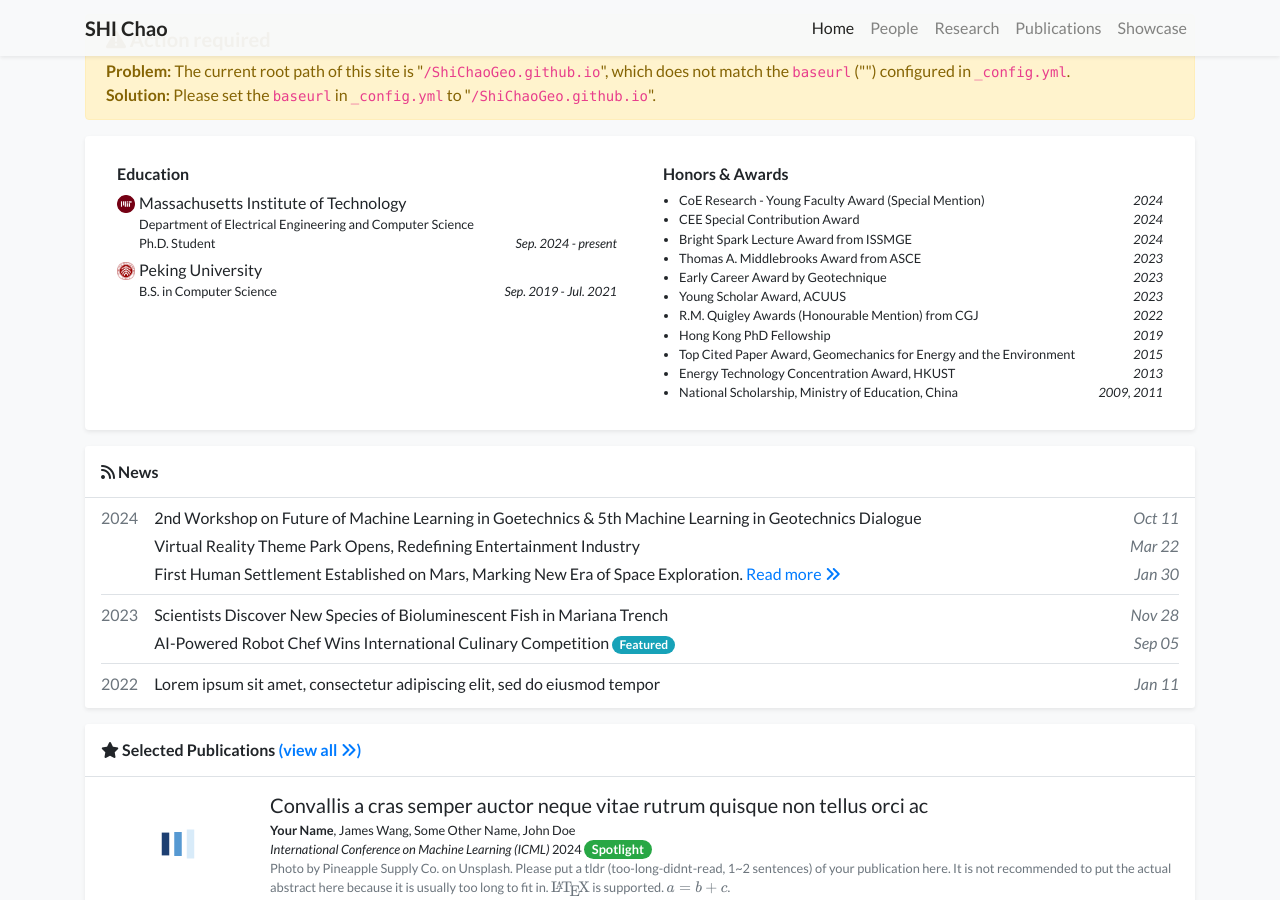
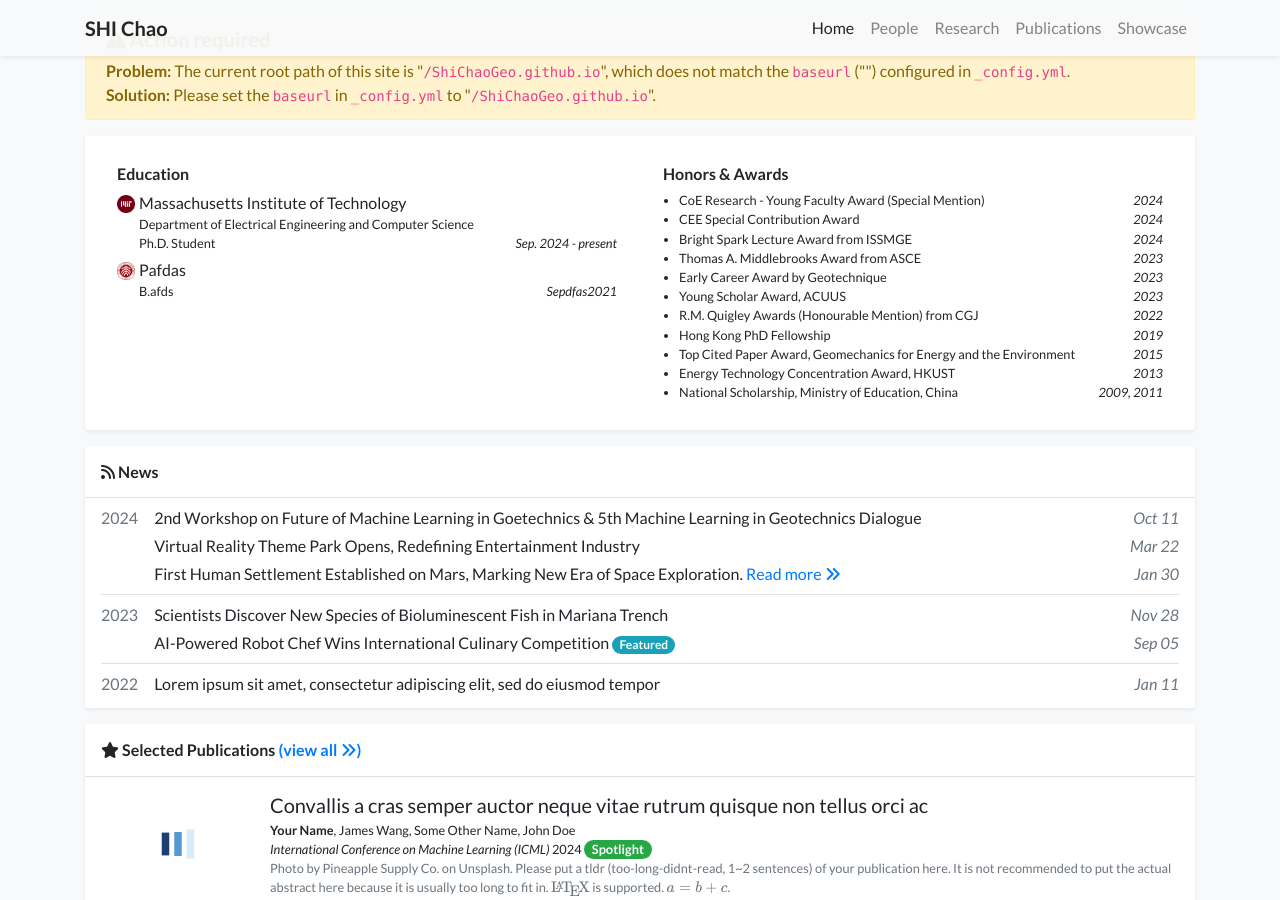
Before and after one commit to ShiChaoGeo/ShiChaoGeo.github.io, a Jekyll site: the page built from index.html, in a window 1280 px wide and 900 px high, scrolled down 509 px. Built offline with Jekyll 4.4.1, drawn with Linux system fonts in a browser that asks for light colours; nearby versions of some CDN libraries; a style sheet for code colours, icons or effects is not loaded.

Commit message:
Update profile.yml

```diff
--- a/_data/profile.yml
+++ b/_data/profile.yml
@@ -41,10 +41,10 @@ education:
     Department of Electrical Engineering and Computer Science <br/>
     Ph.D. Student
   date: Sep. 2024 - present
-- name: Peking University
+- name: Pafdas
   logo: /assets/images/badges/PKU_red.png
-  position: B.S. in Computer Science
-  date: Sep. 2019 - Jul. 2021
+  position: B.afds
+  date: Sepdfas2021
 
 #- name: City University of Hong Kong
 #  logo: /assets/images/photos/CityU.jpg
```
